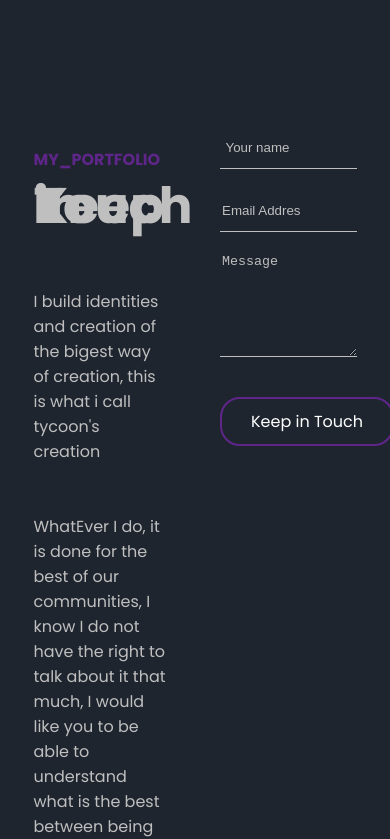
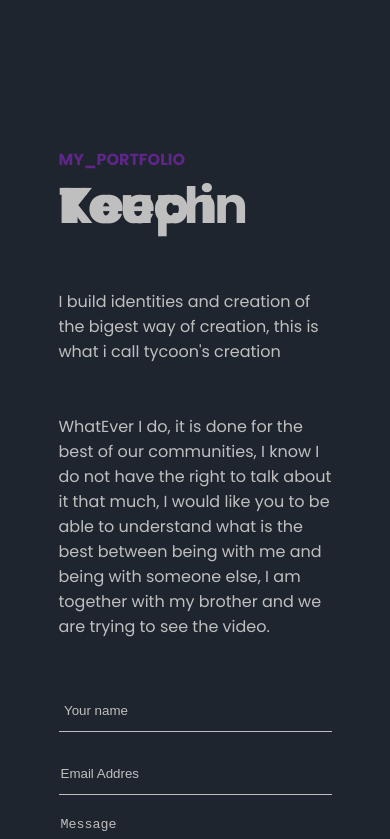
Before and after one commit to tycoonkabuzi/myportfolio, a React (Create React App) app: page / in a window 390 px wide. Shown: the part 4970-5809 px from the top of the page. Built offline with nearby package versions, Linux system fonts and the light colour scheme.

Commit message:
Responsive Mobile for contact component

```diff
--- a/src/Components/Contact/index.jsx
+++ b/src/Components/Contact/index.jsx
@@ -17,6 +17,10 @@ const Container = styled.div`
   justify-content: center;
   gap: 50px;
   margin: auto;
+  /* Extra small devices (phones, 600px and down) */
+  @media only screen and (max-width: 600px) {
+    grid-template-columns: auto;
+  }
 `;
 const KeepInTouchContainer = styled.div`
   width: 70%;
```
